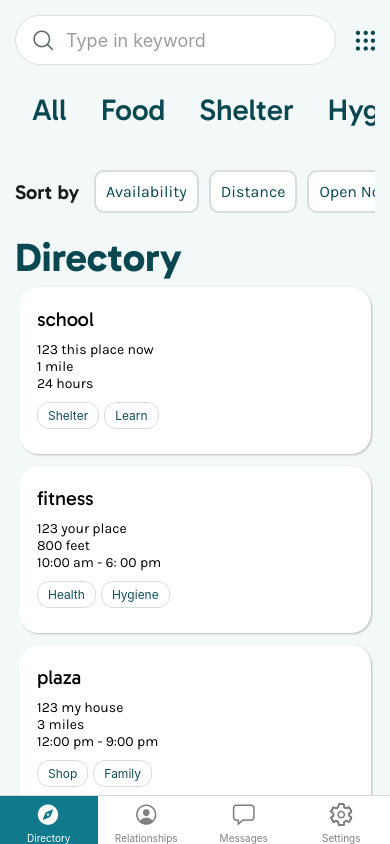
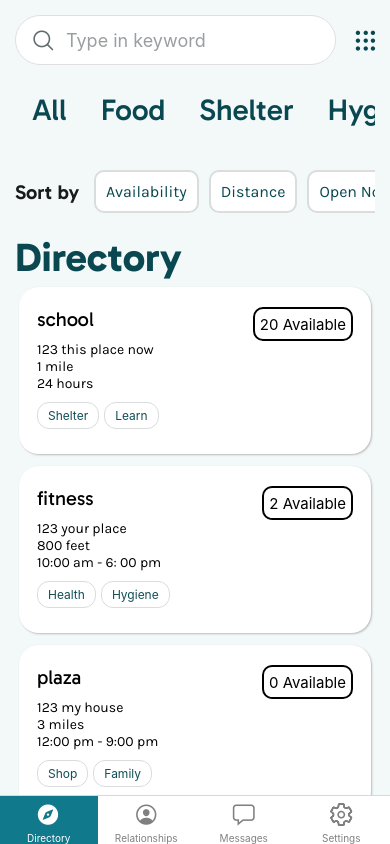
Before and after one commit to Valyria-Studios/geo_browser_app, a React Native app in the folder App/: screen /Directory in a window 390 px wide. Built offline with nearby package versions, Linux system fonts and the light colour scheme.

Commit message:
Created Availability Tag

```diff
--- a/App/screens/Home.js
+++ b/App/screens/Home.js
@@ -146,7 +146,12 @@ export default function App() {
         </View>
         {filteredAmenities.map((amenity) => (
           <Card key={amenity.key}>
-            <Text style={styles.cardLocation}>{amenity.location}</Text>
+            <View style={styles.cardHeader}>
+              <Text style={styles.cardLocation}>{amenity.location}</Text>
+              <Text style={styles.cardAvailability}>
+                {amenity.availability} Available
+              </Text>
+            </View>
             <Text style={styles.cardDetails}>
               {amenity.address}
               {"\n"}
@@ -273,6 +278,20 @@ const styles = StyleSheet.create({
     color: "#094851",
   },
 
+  cardHeader: {
+    flexDirection: "row",
+    justifyContent: "space-between",
+  },
+
+  cardAvailability: {
+    padding: 5,
+    justifyContent: "center",
+    alignContent: "center",
+    fontSize: 15,
+    borderRadius: 10,
+    borderWidth: 2,
+  },
+
   cardLocation: {
     fontFamily: "gabarito-regular",
     fontSize: 20,
```
